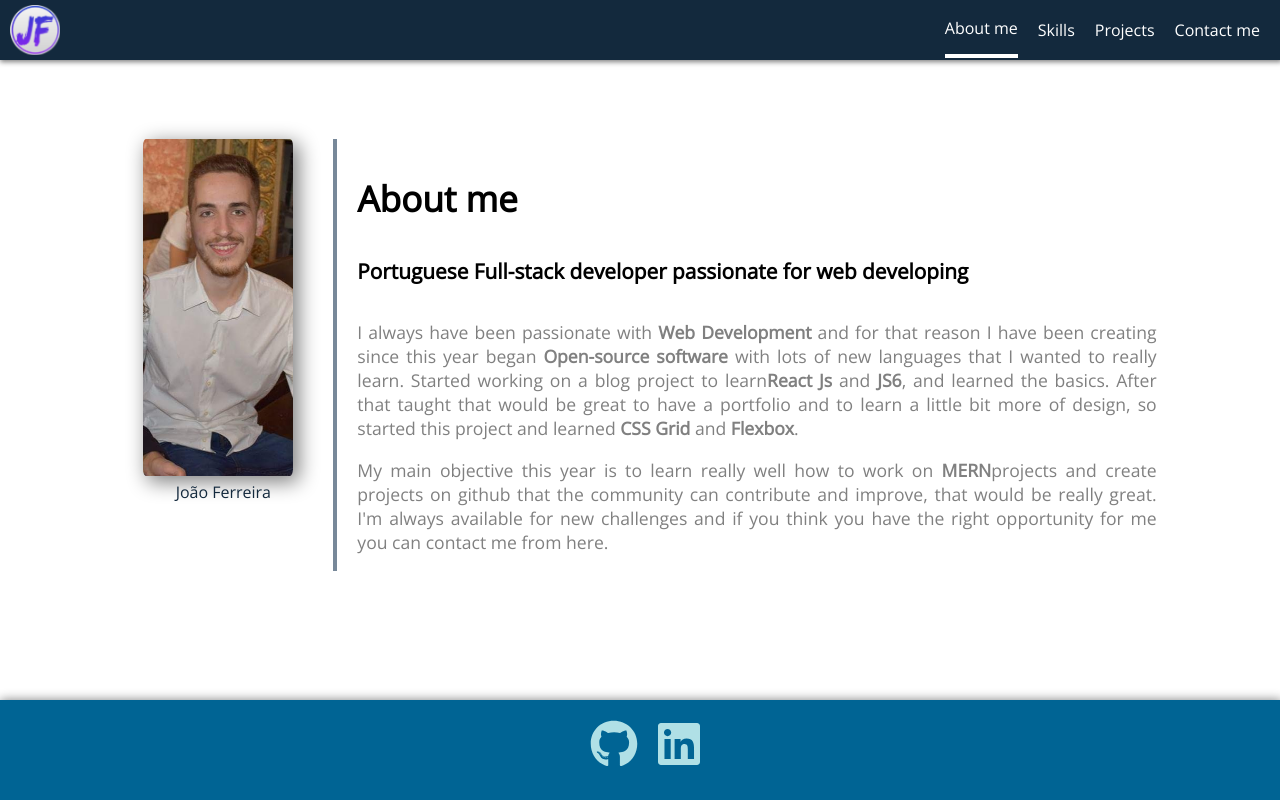
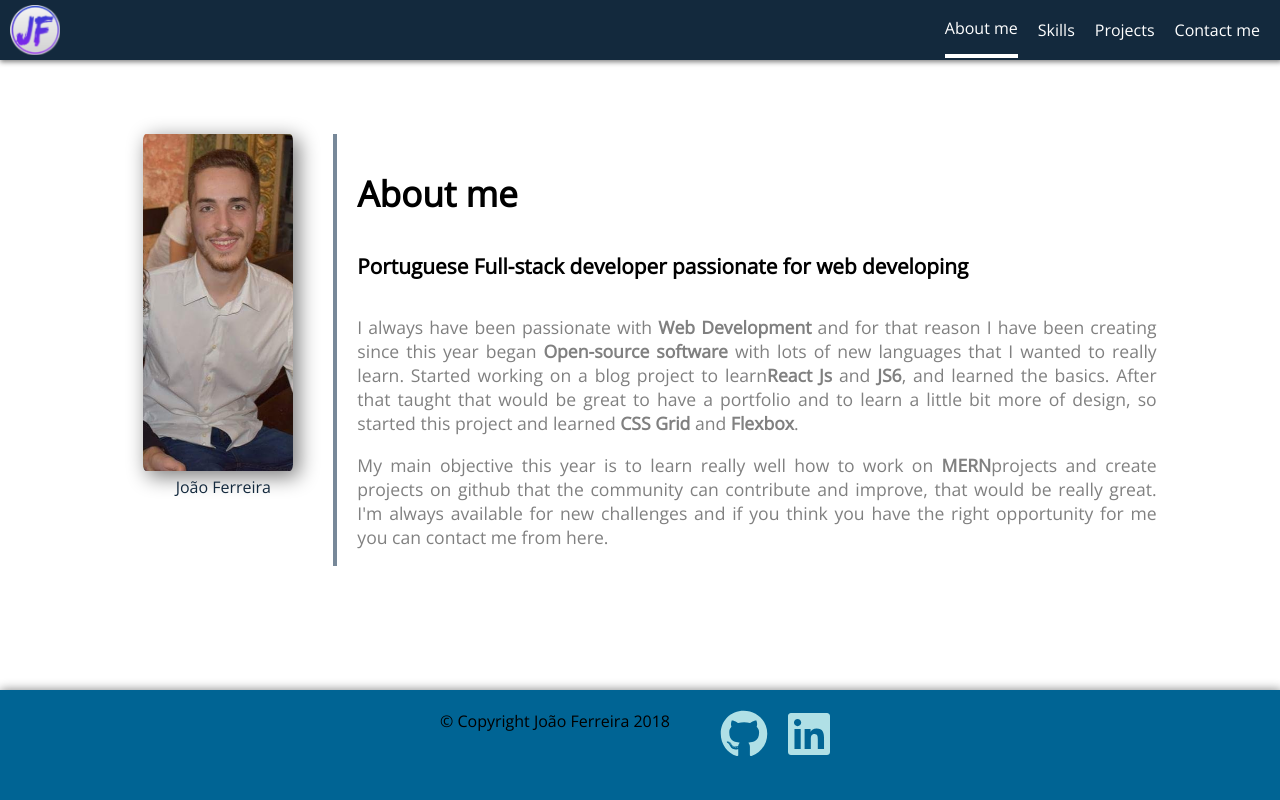
Before and after one commit to joaopedrodcf/curriculum, a React app: page / in a window 1280 px wide. Built offline with nearby package versions, Linux system fonts and the light colour scheme.

Commit message:
Improving footer

```diff
--- a/public/index.css
+++ b/public/index.css
@@ -40,7 +40,7 @@ html,
 .grid-container {
   display: grid;
   grid-template-columns: 1fr 10fr 1fr;
-  grid-template-rows: 60px 1fr 100px;
+  grid-template-rows: 60px 1fr 110px;
   grid-template-areas: "header header header" " . main . " "footer footer footer";
   grid-gap: 20px;
 }
@@ -472,16 +472,16 @@ FOOTER
 footer {
   grid-area: footer;
   background-color: #006494;
+  box-shadow: 1px 1px 10px 1px gray;
+  padding: 20px 0px;
   display: flex;
-  flex: row;
-  box-shadow: 1px 1px 10px 1px gray;
   justify-content: center;
-  padding: 20px 0px;
 }
 
 footer div {
   margin-left: 10px;
   margin-right: 20px;
+  margin-bottom: 10px;
 }
 
 footer a {
@@ -562,4 +562,9 @@ MEDIA QUERYS
   .nav-links {
     display: none;
   }
+
+  footer {
+    display: flex;
+    flex-direction: column;
+  }
 }
--- a/src/components/Footer/Footer.js
+++ b/src/components/Footer/Footer.js
@@ -3,6 +3,7 @@ import React from 'react';
 // https://coolors.co/ffc857-e9724c-c5283d-481d24-255f85
 const Footer = () => (
   <footer>
+    <div>© Copyright João Ferreira 2018</div>
     <div>
       <a href="https://github.com/joaopedrodcf">
         <i className="fab fa-github fa-3x" />
```
